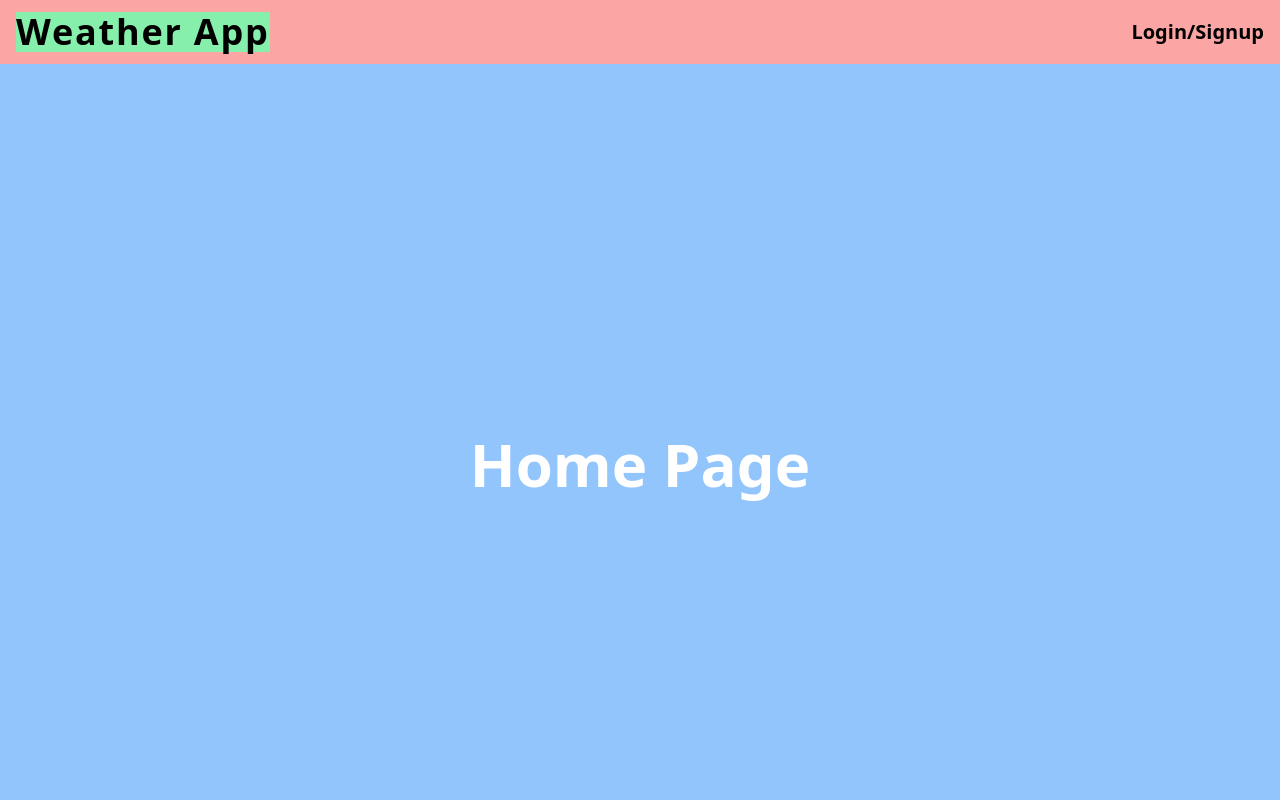
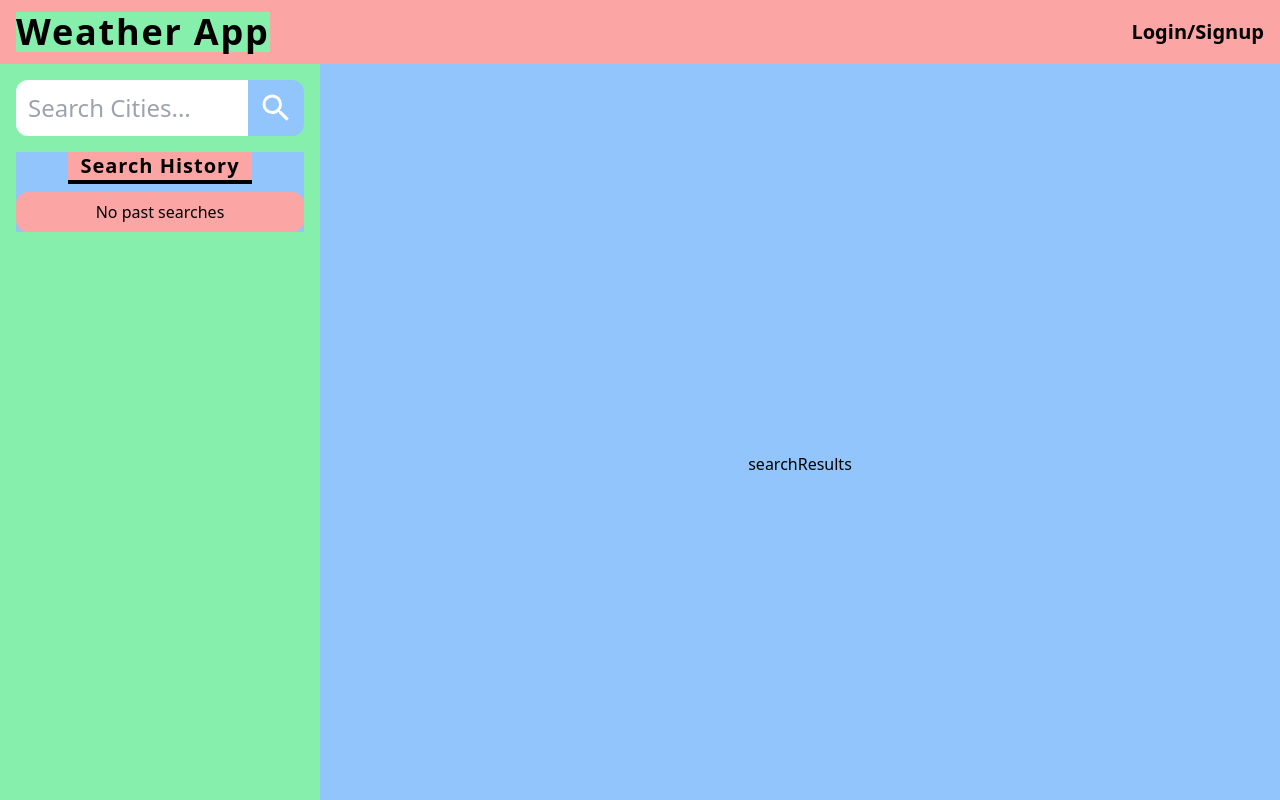
Before and after one commit to csutrick/weather-app, a React (Create React App) app in the folder client/: page / in a window 1280 px wide. Shown: the top 800 px of the page. Built offline with nearby package versions, Linux system fonts and the light colour scheme.

Commit message:
Basic home page, layed out sections

```diff
--- /dev/null
+++ b/client/src/components/PageSearch/input.js
@@ -0,0 +1,34 @@
+import React, { useState } from "react";
+
+import { MdSearch } from "react-icons/md";
+
+const Input = () => {
+  const [searchText, setSearchText] = useState("");
+
+  const handleSearch = () => {
+    console.log("User searched:", searchText);
+
+    setSearchText("");
+  };
+
+  return (
+    <div className="mb-4 flex h-14 w-full flex-row flex-nowrap">
+      <input
+        placeholder="Search Cities..."
+        name="user input"
+        type="text"
+        value={searchText}
+        onChange={(e) => setSearchText(e.target.value)}
+        className="w-full rounded-l-xl pl-3 text-2xl outline-none"
+      />
+      <button
+        onClick={handleSearch}
+        className="flex min-h-14 min-w-14 items-center justify-center rounded-r-xl bg-blue-300 p-2"
+      >
+        <MdSearch className="h-[90%] w-[90%] text-white" />
+      </button>
+    </div>
+  );
+};
+
+export default Input;
--- /dev/null
+++ b/client/src/components/PageSearch/searchHistory.js
@@ -0,0 +1,16 @@
+import React from "react";
+
+const SearchHistory = () => {
+  return (
+    <div className="flex flex-col items-center justify-start bg-blue-300">
+      <h3 className="mb-2 border-b-4 border-black bg-red-300 px-3 text-xl font-bold tracking-wider">
+        Search History
+      </h3>
+      <div className="flex h-10 w-full items-center justify-center rounded-xl bg-red-300">
+        No past searches
+      </div>
+    </div>
+  );
+};
+
+export default SearchHistory;
--- /dev/null
+++ b/client/src/components/PageSearch/searchResults.js
@@ -0,0 +1,11 @@
+import React from "react";
+
+const SearchResults = () => {
+  return (
+    <div className="flex flex-grow items-center justify-center bg-blue-300">
+      searchResults
+    </div>
+  );
+};
+
+export default SearchResults;
--- /dev/null
+++ b/client/src/components/PageSearch/sidebar.js
@@ -0,0 +1,17 @@
+import React from "react";
+
+import Input from "./input";
+import SearchHistory from "./searchHistory";
+
+const Sidebar = () => {
+  return (
+    <div className="w-1/4 bg-green-300 p-4">
+      {/* User input */}
+      <Input />
+      {/* User search history */}
+      <SearchHistory />
+    </div>
+  );
+};
+
+export default Sidebar;
--- a/client/src/pages/Home.js
+++ b/client/src/pages/Home.js
@@ -1,9 +1,15 @@
 import React from "react";
+
+import Sidebar from "../components/PageSearch/sidebar";
+import SearchResults from "../components/PageSearch/searchResults";
 
 const Home = () => {
   return (
-    <section className="mt-16 flex h-screen items-center justify-center bg-blue-300">
-      <h2 className="text-6xl font-bold text-white">Home Page</h2>
+    <section className="mt-16 flex h-screen flex-row flex-nowrap">
+      {/* user searches terms from here */}
+      <Sidebar />
+      {/* user views results, adds favorites */}
+      <SearchResults />
     </section>
   );
 };
--- a/package.json
+++ b/package.json
@@ -18,7 +18,8 @@
   "license": "MIT",
   "dependencies": {
     "concurrently": "^8.2.2",
-    "dotenv": "^16.4.1"
+    "dotenv": "^16.4.1",
+    "react-icons": "^5.0.1"
   },
   "devDependencies": {
     "prettier": "^3.2.4",
```
Also changed, not shown: 1 other file (tests, documents, lock files or other folders).
